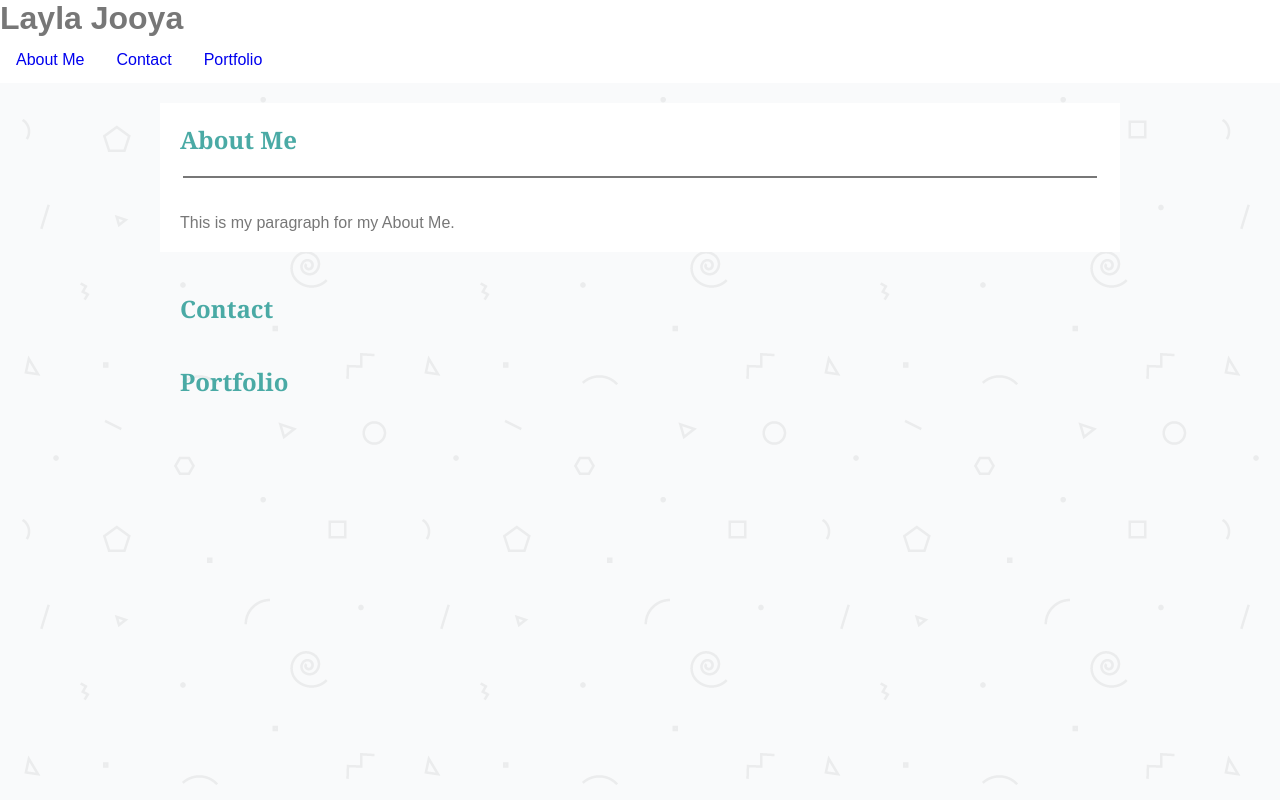
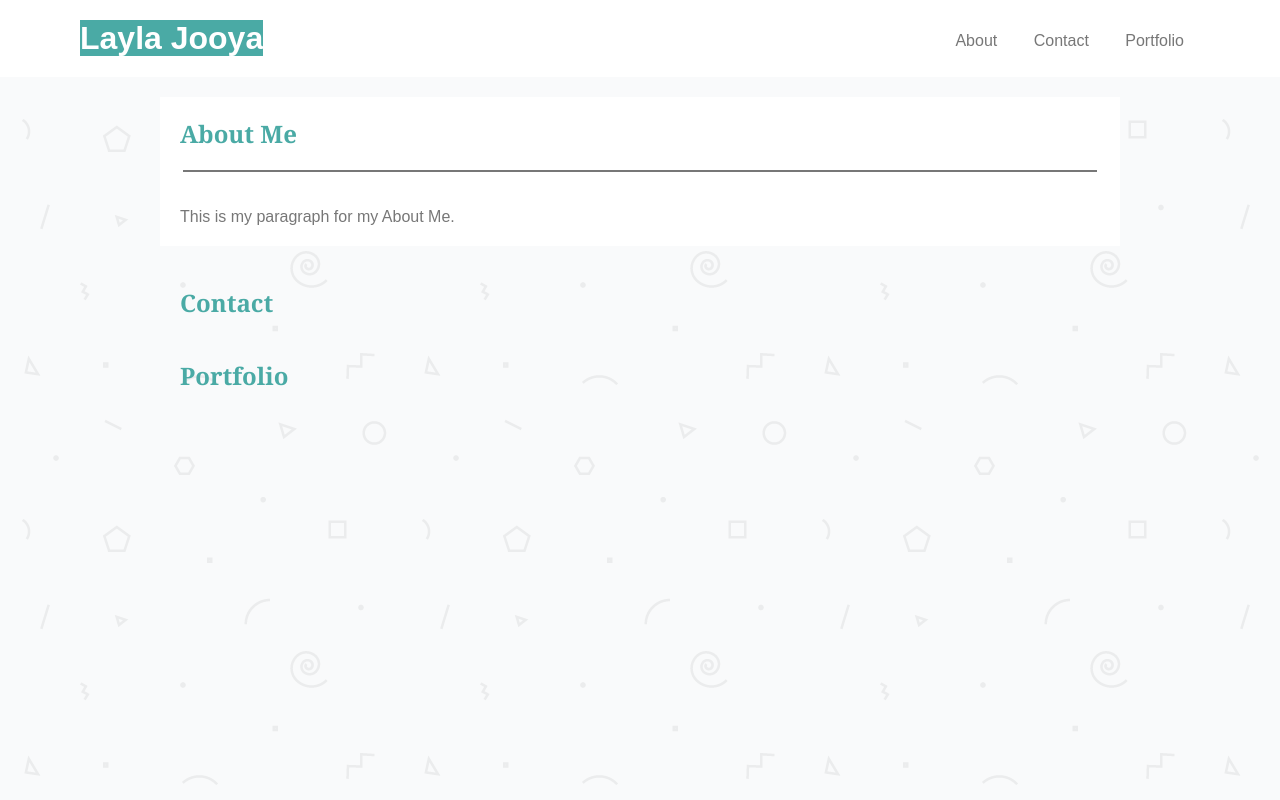
Before and after one commit to laylajooya/Basic-Portfolio, a plain HTML site: page index.html in a window 1280 px wide. Drawn offline with Linux system fonts and the light colour scheme.

Commit message:
new nav bar

```diff
--- a/assets/css/style.css
+++ b/assets/css/style.css
@@ -7,23 +7,38 @@ body {
 
 }
 
-h1 {
-    background-color: #ffffff;
-    border-color: #cccccc;
+header {
+    position: relative;
+    display:block;
+    max-width:100%;
+    height:100%;
+    margin:0 auto;
+    padding:1rem 5rem;
+    background:#ffffff;
+    columns: #777777;
+}
+header h1 {
+    background-color: #4aaaa5;
+    color: #ffffff;
+    line-height: 45px;
+    font-size: 2rem;
     margin: 0;
-    padding- 20px;
+    display: inline;
+}
+nav {
+    padding-left: 0;
+    margin-bottom: 0;
+    list-style: none;
+    float:right;
+    display:inline;
 }
 
-.nav {
-    background-color: #ffffff;
-    overflow: hidden;
-}
-
-.nav a {
-    float: left;
-    text-decoration: none;
-    padding: 14px 16px;
-
+nav  li {
+    position:relative;
+    display:inline-block;
+    list-style-type: none;
+    padding:0 1rem;
+    color: #777777;
 }
 
 h2 {
--- a/index.html
+++ b/index.html
@@ -2,20 +2,23 @@
 <html>
 <head>
     <meta charset="utf-8">
-    <title>Page Title</title>
+    <title>Layla's Basic Portfolio</title>
     <link rel="stylesheet" type="text/css" href="assets/css/style.css">
 </head>
 
 <body>
+
     <header>
         <h1>Layla Jooya</h1>
+        <nav>
+            <ul>
+                <a href="about"><li>About</li></a>
+                <a href="contact"><li>Contact</li></a>
+                <a href="portfolio"><li>Portfolio</li></a>
+            </ul>
+        </nav>
     </header>
 
-    <div class="nav">
-        <a href="#about-me">About Me</a>
-        <a href="#contact">Contact</a>
-        <a href="#portfolio">Portfolio</a>
-     </div>
 
     <div class="container">
 
@@ -33,7 +36,6 @@
             <h2>Portfolio</h2>
         </section>
 
-
     </div>
 
 
```
Also changed, not shown: 2 other files.
